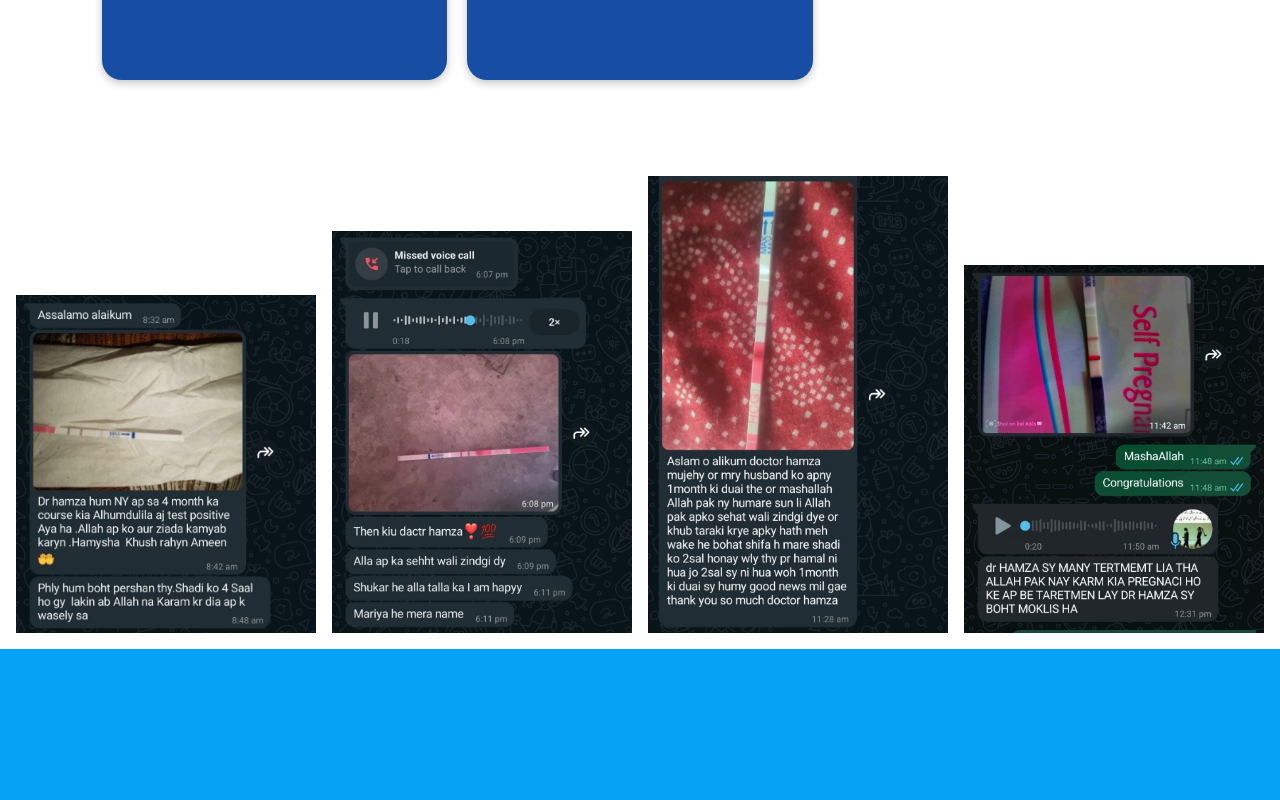
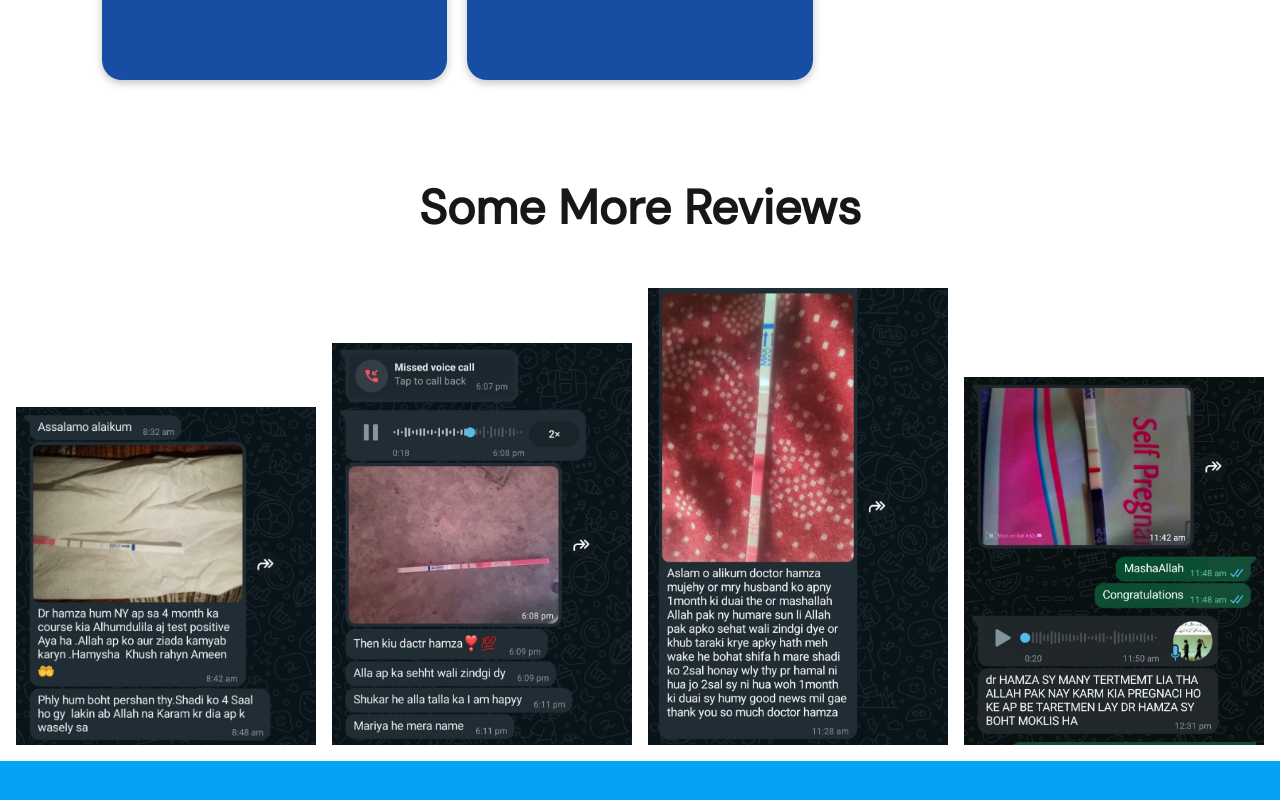
Before and after one commit to Adeel-Khizar/drhamzaashraf, a Next.js app: page / in a window 1280 px wide. Shown: the part 9022-9822 px from the top of the page. Built offline with nearby package versions, Linux system fonts and the light colour scheme.

Commit message:
files updates

```diff
--- a/components/Gallery.tsx
+++ b/components/Gallery.tsx
@@ -1,9 +1,19 @@
 import { GalleryInfo } from '@/data'
+import { CaladeaF } from '@/fonts'
 import Image from 'next/image'
 import React from 'react'
 
 const Gallery = () => {
   return (
+    <div className=' pt-4 md:pt-6'>
+      <h2
+       style={
+        {
+          fontWeight: 'bolder'
+        }
+       }
+      className={`md:text-5xl text-center text-3xl ${CaladeaF} pb-4 md:pb-10 `}>Some More Reviews</h2>
+
     <div className='grid grid-cols-1 md:grid-cols-4 gap-4 m-4'>
         {GalleryInfo.map((item, index) => (
             <div  key={index} className='flex items-end justify-center'>
@@ -12,6 +22,7 @@ const Gallery = () => {
             </div>
         ))}
     </div>
+    </div>
   )
 }
 
--- a/components/Services.tsx
+++ b/components/Services.tsx
@@ -97,7 +97,7 @@ const Products = () => {
             key={key}
           >
             <div className='w-full'>
-              <img className='md:h-[400px] h-[300px] object-cover services_media w-full' src={item.image1} height={500} width={500} />
+              <img className='md:h-[400px] h-auto object-top-center object-cover services_media w-full' src={item.image1} height={500} width={500} />
             </div>
             <div className='services_icon p-3 mt-4 bg-white rounded-full'>
               <img className='h-auto w-[40px] services_media object-contain' src={item.image} height={250} width={250} />
--- a/data/index.tsx
+++ b/data/index.tsx
@@ -220,7 +220,7 @@ export const productReviews = [
   {
     id:14,
     video:'/Pregnancy.mp4',
-    title: 'Preciously Pregnancy',
+    title: 'Precious Pregnancy',
     description: "Alhamdulillah I've conceived after 9 years after using Dr Hamza Medicine. He is an angel for his patients",
 
   },
```
